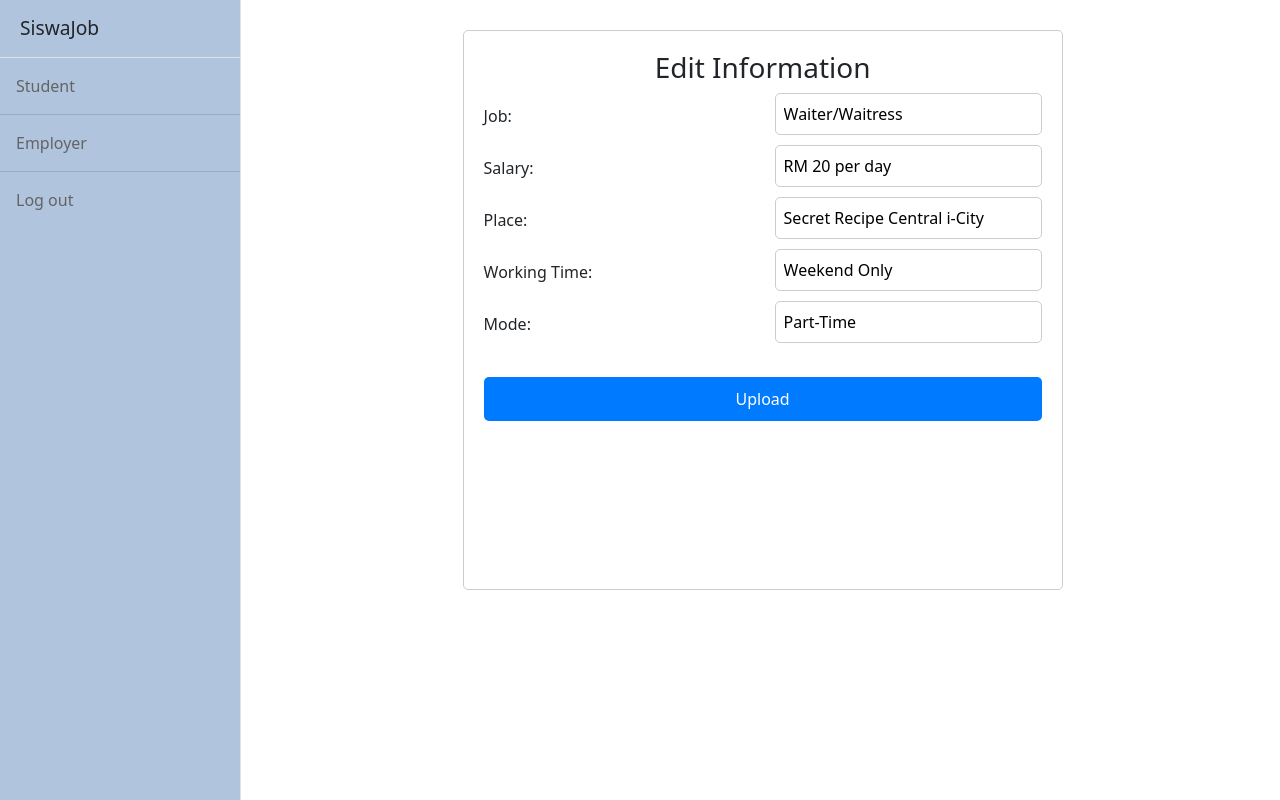
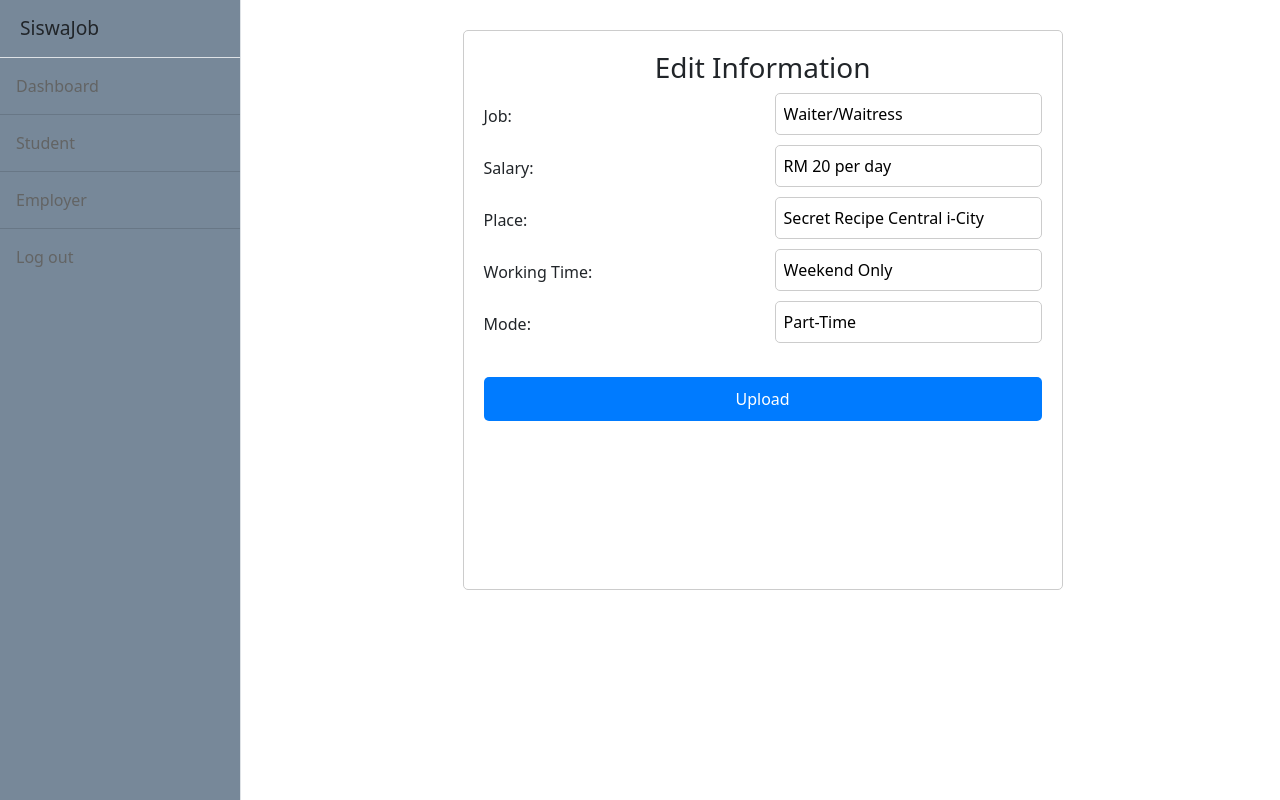
Before and after one commit to arissachoo/SiswaJob, a plain HTML site: page EmployerEditInfo.html in a window 1280 px wide. Drawn offline with nearby package versions, Linux system fonts and the light colour scheme; files whose address does not match are found by name.

Commit message:
Update EmployerEditInfo.html

```diff
--- a/EmployerEditInfo.html
+++ b/EmployerEditInfo.html
@@ -84,12 +84,13 @@ and open the template in the editor.
     <body>
         <div class="d-flex" id="wrapper">
             <!-- Sidebar-->
-            <div class="border-end bg-biru" id="sidebar-wrapper">
-                <div class="sidebar-heading border-bottom bg-biru">SiswaJob</div>
-                <div class="list-group list-group-flush bg-biru">
-                    <a class="list-group-item list-group-item-action list-group-item-light p-3 bg-biru" href="StudentList.html">Student</a>
-                    <a class="list-group-item list-group-item-action list-group-item-light p-3 bg-biru" href="EmployerList.html">Employer</a>
-                    <a class="list-group-item list-group-item-action list-group-item-light p-3 bg-biru" href="EmployerList.html">Log out</a>
+            <div class="border-end bg-silver" id="sidebar-wrapper">
+                <div class="sidebar-heading border-bottom bg-silver">SiswaJob</div>
+                <div class="list-group list-group-flush bg-silver">
+                    <a class="list-group-item list-group-item-action list-group-item-light p-3 bg-silver" href="AdminDashboard.html">Dashboard</a>
+                    <a class="list-group-item list-group-item-action list-group-item-light p-3 bg-silver" href="StudentList.html">Student</a>
+                    <a class="list-group-item list-group-item-action list-group-item-light p-3 bg-silver" href="EmployerList.html">Employer</a>
+                    <a class="list-group-item list-group-item-action list-group-item-light p-3 bg-silver" href="index.html">Log out</a>
                 </div>
             </div>
             <!-- Page content wrapper-->
```
